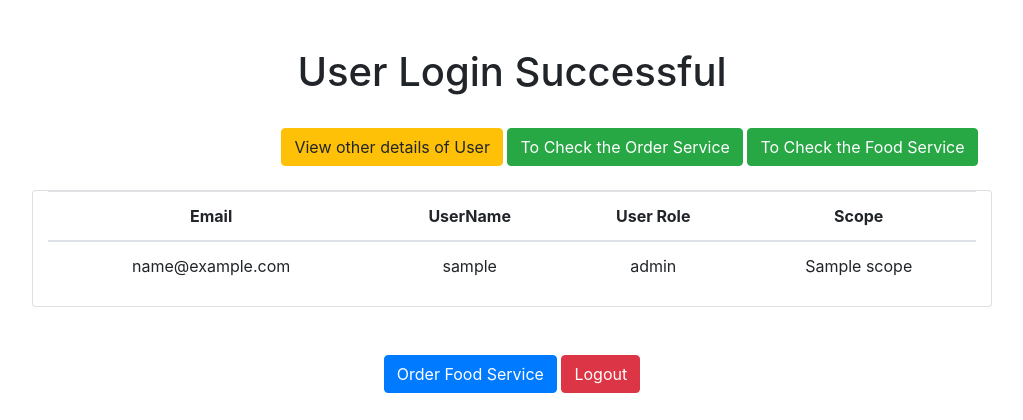
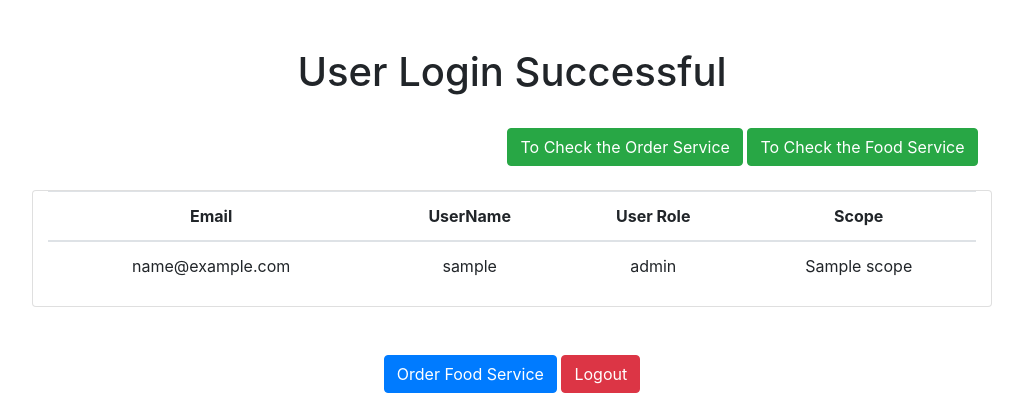
Before and after one commit to rishabh-sapat/flask-oauth-projectOne, a Flask app: template templates/user_data.html in a window 1280 px wide. Shown: the top 420 px of the page, without its empty margins (128-1151 px from the left). Run offline with Flask 3, Linux system fonts and the light colour scheme; the template is opened without the code that fills it: most values are stand-ins (such as "Sample title", 1, 10 or a date in 2020); some libraries are stand-ins or nearby versions.

Commit message:
Update user_data.html

```diff
--- a/templates/user_data.html
+++ b/templates/user_data.html
@@ -24,7 +24,7 @@
     <h1>User Login Successful</h1>
     <br />
     <div style="display: flex;align-items: center;justify-content: end;margin-right: 170px;">
-      <a href="/claims"><button type="button" class="btn btn-warning">View other details of User </button></a>&nbsp;
+      <!-- <a href="/claims"><button type="button" class="btn btn-warning">View other details of User </button></a>&nbsp; -->
       <a href="/orderapp"><button type="button" class="btn btn-success">To Check the Order Service </button></a>&nbsp;
       <a href="/foodapp"><button type="button" class="btn btn-success">To Check the Food Service </button></a>&nbsp;
     </div><br>
```
